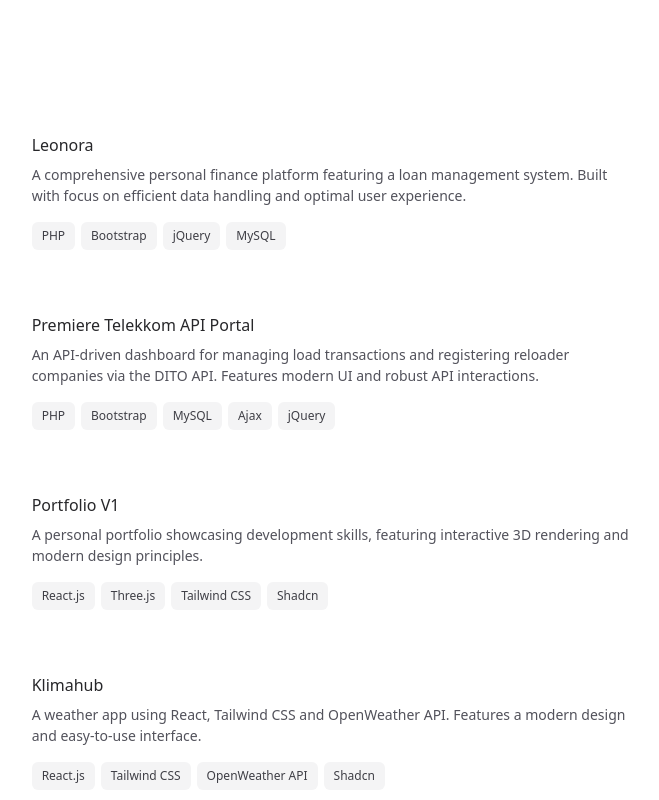
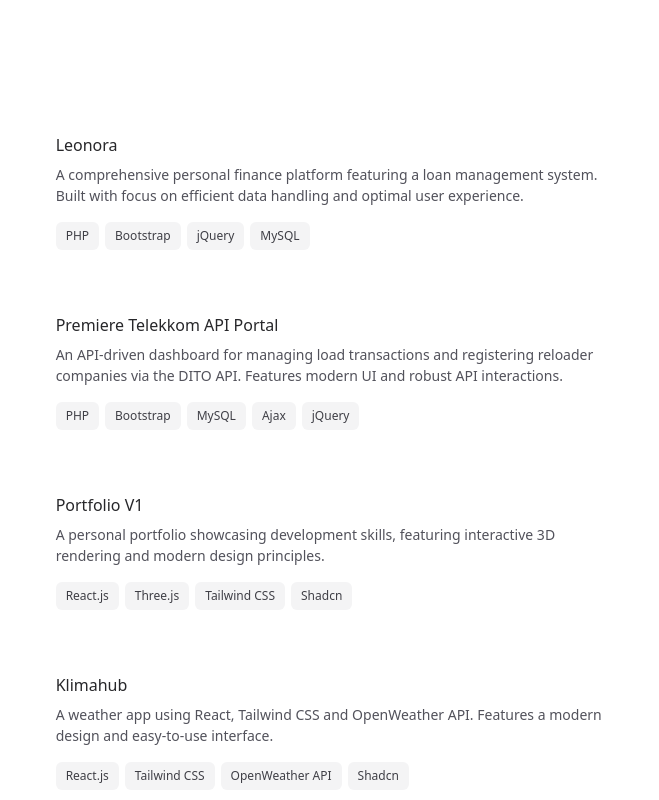
Before and after one commit to micahchrls/portfolio-v2, a React (Vite) app: page / in a window 1280 px wide. Shown: the part 1720-2520 px from the top of the page, without its empty margins (593-1252 px from the left). Built offline with nearby package versions, Linux system fonts and the light colour scheme; no server answers.

Commit message:
added padding

```diff
--- a/src/components/main-components/Projects.tsx
+++ b/src/components/main-components/Projects.tsx
@@ -167,7 +167,7 @@ export default function Projects() {
           Projects
         </motion.h2>
       </motion.div>
-      <div>
+      <div className="px-6" >
         <HoverEffect items={projects} className="gap-4" />
       </div>
     </motion.section>
```
